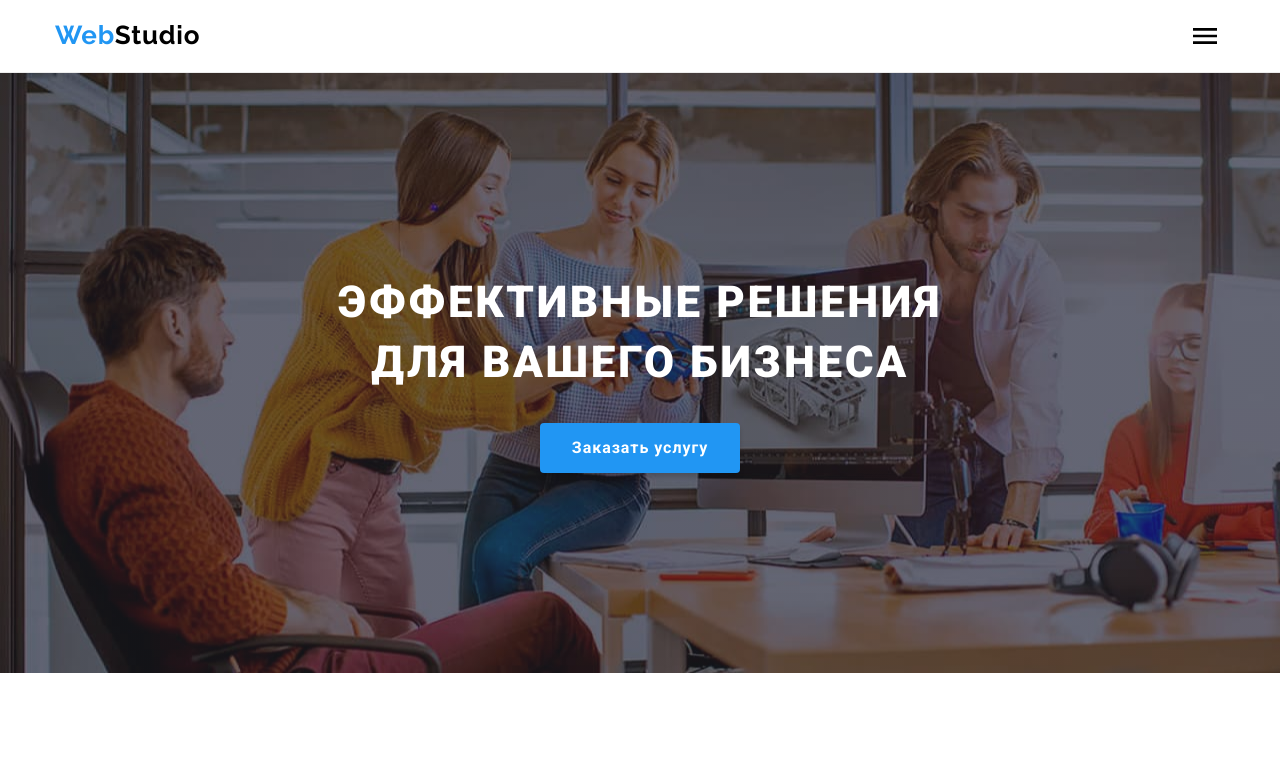
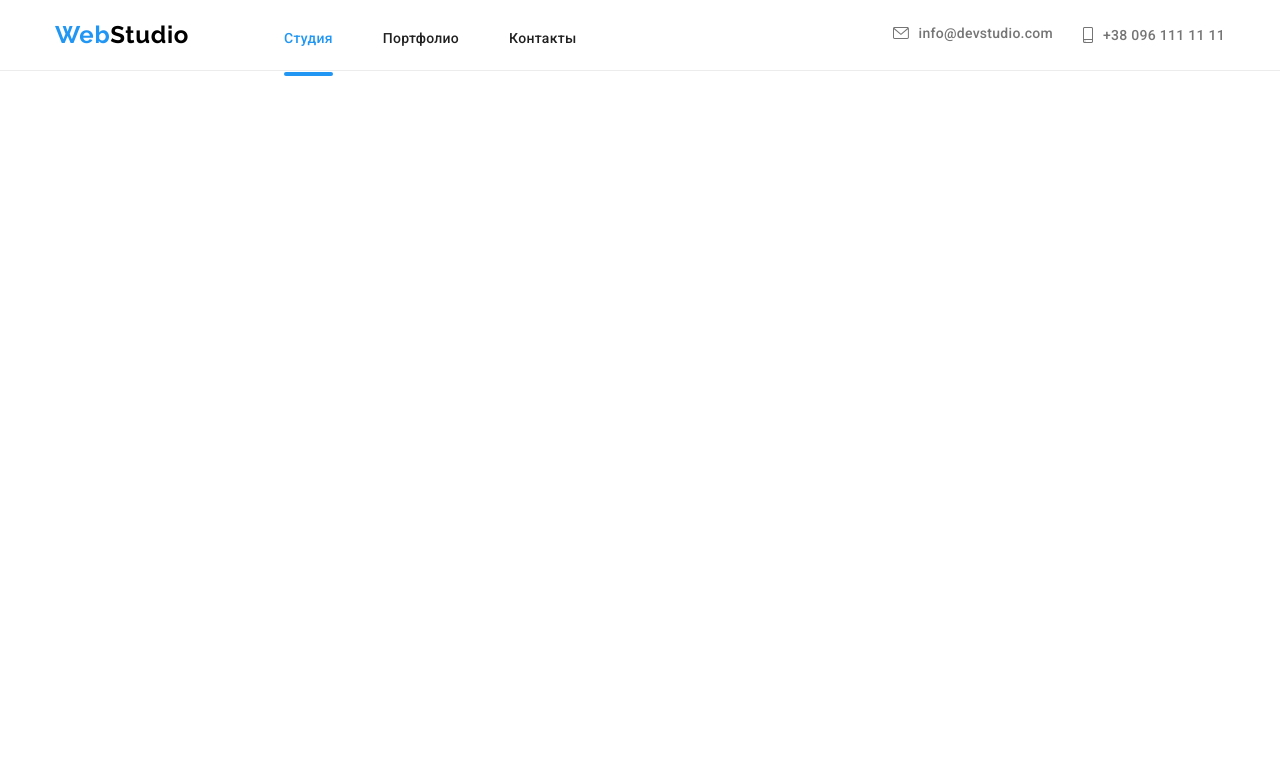
Before and after one commit to nadi-dp/goit-markup-hw-08, a plain HTML site: page index.html in a window 1280 px wide. Shown: the top 764 px of the page. Drawn offline with nearby package versions, Linux system fonts and the light colour scheme.

Commit message:
tablet desktop header

```diff
--- a/index.html
+++ b/index.html
@@ -64,7 +64,7 @@
           </li>
         </ul>
       </div>
-      <div class="mobile-menu is-hidden" data-menu>
+      <div class="mobile-menu is-open" data-menu>
         <div class="container mobile-menu__container">
           <button class="mobile-menu__close-btn" data-menu-close type="button">
             <svg class="close-btn__icon">
@@ -109,7 +109,7 @@
     </header>
     <main>
       <!-- HERO -->
-      <section class="hero hero-container">
+      <!-- <section class="hero hero-container">
         <div class="container">
           <h1 class="hero-title">
             Эффективные решения
@@ -120,10 +120,10 @@
             Заказать услугу
           </button>
         </div>
-      </section>
+      </section> -->
 
       <!-- ADVANTAGES -->
-      <section class="advantages section">
+      <!-- <section class="advantages section">
         <div class="container">
           <h2 class="titles visually-hidden">Преимущества</h2>
           <ul class="advantages-list list">
@@ -177,10 +177,10 @@
             </li>
           </ul>
         </div>
-      </section>
+      </section> -->
 
       <!-- OCCUPATION -->
-      <section class="occupation section">
+      <!-- <section class="occupation section">
         <div class="container">
           <h2 class="titles">Чем мы занимаемся</h2>
           <ul class="occupation-list list">
@@ -225,9 +225,9 @@
             </li>
           </ul>
         </div>
-      </section>
+      </section> -->
       <!-- TEAM -->
-      <section class="section team">
+      <!-- <section class="section team">
         <div class="container">
           <h2 class="titles">Наша команда</h2>
           <ul class="team-list list">
@@ -615,9 +615,9 @@
             </li>
           </ul>
         </div>
-      </section>
+      </section> -->
       <!-- CLIENTS -->
-      <section class="clients section">
+      <!-- <section class="clients section">
         <div class="container">
           <h2 class="titles">Постоянные клиенты</h2>
           <ul class="clients-list list">
@@ -665,11 +665,11 @@
             </li>
           </ul>
         </div>
-      </section>
+      </section> -->
     </main>
 
     <!-- FOOTER -->
-    <footer class="footer footer-container">
+    <!-- <footer class="footer footer-container">
       <div class="container flex">
         <div class="footer-left-part">
           <a class="logo logo-link link" href="/"
@@ -745,7 +745,7 @@
           </form>
         </div>
       </div>
-    </footer>
+    </footer> -->
     <!--MODAL WINDOW-->
     <!-- <div class="backdrop is-hidden" data-modal>
       <div class="modal">
--- a/js/menu.js
+++ b/js/menu.js
@@ -9,6 +9,6 @@
   refs.closeMenuBtn.addEventListener('click', toggleMenu);
 
   function toggleMenu() {
-    refs.menu.classList.toggle('is-hidden');
+    refs.menu.classList.toggle('is-open');
   }
 })();
--- a/sass/components/_logo.scss
+++ b/sass/components/_logo.scss
@@ -1,7 +1,7 @@
 .logo {
   font-family: "Raleway", sans-serif;
   font-weight: 700;
-  font-size: 26px;
-  line-height: 1, 19;
+  font-size: 24px;
+  line-height: 1.17;
   letter-spacing: 0.03em;
 }
--- a/sass/layout/_header.scss
+++ b/sass/layout/_header.scss
@@ -3,18 +3,28 @@
 //   padding-bottom: 32px;
 //   border-bottom: 1px solid #ececec;
 // }
-.current {
-  color: var(--accent-color);
-}
+
 .header {
   padding-top: 16px;
   padding-bottom: 16px;
   border-bottom: 1px solid #ececec;
 }
+@media screen and (min-width: 768px) {
+  .header {
+    padding-top: 21px;
+    padding-bottom: 21px;
+  }
+}
 .header-container {
   display: flex;
   justify-content: space-between;
   align-items: center;
+}
+@media screen and (min-width: 768px) {
+  .header-container {
+    padding-top: 0;
+    padding-bottom: 0;
+  }
 }
 // .header-container {
 //   display: flex;
@@ -27,6 +37,16 @@
 .menu {
   display: none;
 }
+@media screen and (min-width: 768px) {
+  .menu {
+    display: flex;
+  }
+}
+@media screen and (min-width: 768px) {
+  .menu__item:not(:last-child) {
+    margin-right: 50px;
+  }
+}
 // .menu {
 //   display: flex;
 //   align-items: center;
@@ -34,9 +54,21 @@
 // .menu__item:not(:last-child) {
 //   margin-right: 50px;
 // }
-.header-contacts {
-  display: none;
+// .header-contacts {
+//   display: none;
+// }
+@media screen and (min-width: 768px) {
+  .header-contact-item:not(:last-child) {
+    margin-bottom: 10px;
+  }
 }
+@media screen and (min-width: 1200px) {
+  .header-contact-item:not(:last-child) {
+    margin-right: 30px;
+    margin-bottom: 0;
+  }
+}
+
 // .header-contacts {
 //   margin-left: auto;
 //   display: flex;
@@ -63,36 +95,66 @@
     height: 40px;
   }
 }
-// .menu__link {
-//   font-family: "Roboto", sans-serif;
-//   font-weight: 500;
-//   font-size: 14px;
-//   line-height: 0.87;
-//   letter-spacing: 0.02em;
-//   color: #212121;
-//   position: relative;
-//   transition: color 250ms cubic-bezier(0.4, 0, 0.2, 1);
+@media screen and (min-width: 768px) {
+  .burger-btn {
+    display: none;
+  }
+}
+@media screen and (min-width: 768px) {
+  .main-navigation {
+    display: flex;
+    align-items: baseline;
+  }
+}
+.header-contacts {
+  display: none;
+}
+@media screen and (min-width: 768px) {
+  .header-contacts {
+    display: block;
+  }
+}
+@media screen and (min-width: 1200px) {
+  .header-contacts {
+    display: flex;
+  }
+}
+@media screen and (min-width: 768px) {
+  .menu__link {
+    font-family: "Roboto", sans-serif;
+    font-weight: 500;
+    font-size: 14px;
+    line-height: 0.87;
+    letter-spacing: 0.02em;
+    color: #212121;
+    position: relative;
+    transition: color 250ms cubic-bezier(0.4, 0, 0.2, 1);
 
-//   &:hover,
-//   &:focus {
-//     color: var(--accent-color);
-//   }
-// }
-//   &::after {
-//     content: "";
-//     position: absolute;
-//     bottom: -39px;
-//     left: 0;
-//     width: 100%;
-//     height: 4px;
-//     background-color: var(--accent-color);
-//     border-radius: 2px;
-//   }
-// }
-// .contact__icon {
-//   fill: currentColor;
-//   margin-right: 10px;
-// }
+    &:hover,
+    &:focus {
+      color: var(--accent-color);
+    }
+  }
+  &.current::after {
+    content: "";
+    position: absolute;
+    bottom: -30px;
+    left: 0;
+    width: 100%;
+    height: 4px;
+    background-color: var(--accent-color);
+    border-radius: 2px;
+  }
+}
+.current {
+  color: var(--accent-color);
+}
+@media screen and (min-width: 768px) {
+  .contact__icon {
+    fill: currentColor;
+    margin-right: 10px;
+  }
+}
 .header__mail-link {
   display: flex;
   align-items: center;
@@ -132,14 +194,19 @@
   height: 100vh;
   background-color: var(--white-color);
 
-  opacity: 1;
-  visibility: visible;
-  pointer-events: auto;
+  opacity: 0;
+  visibility: hidden;
+  pointer-events: none;
 
-  &.is-hidden {
-    opacity: 0;
-    visibility: hidden;
-    pointer-events: none;
+  &.is-open {
+    opacity: 1;
+    visibility: visible;
+    pointer-events: auto;
+  }
+}
+@media screen and (min-width: 768px) {
+  .mobile-menu {
+    display: none;
   }
 }
 .mobile-menu__container {
```
Also changed, not shown: css/main.css, css/main.min.css, 2 other files.
